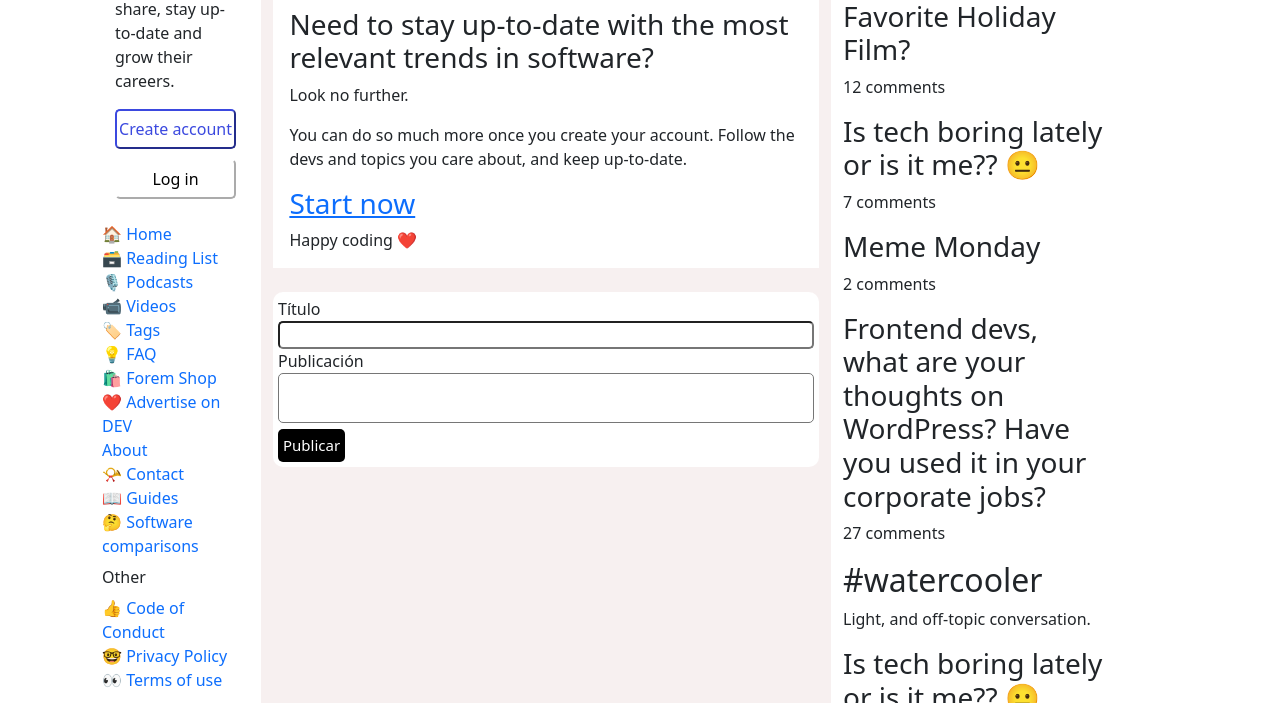
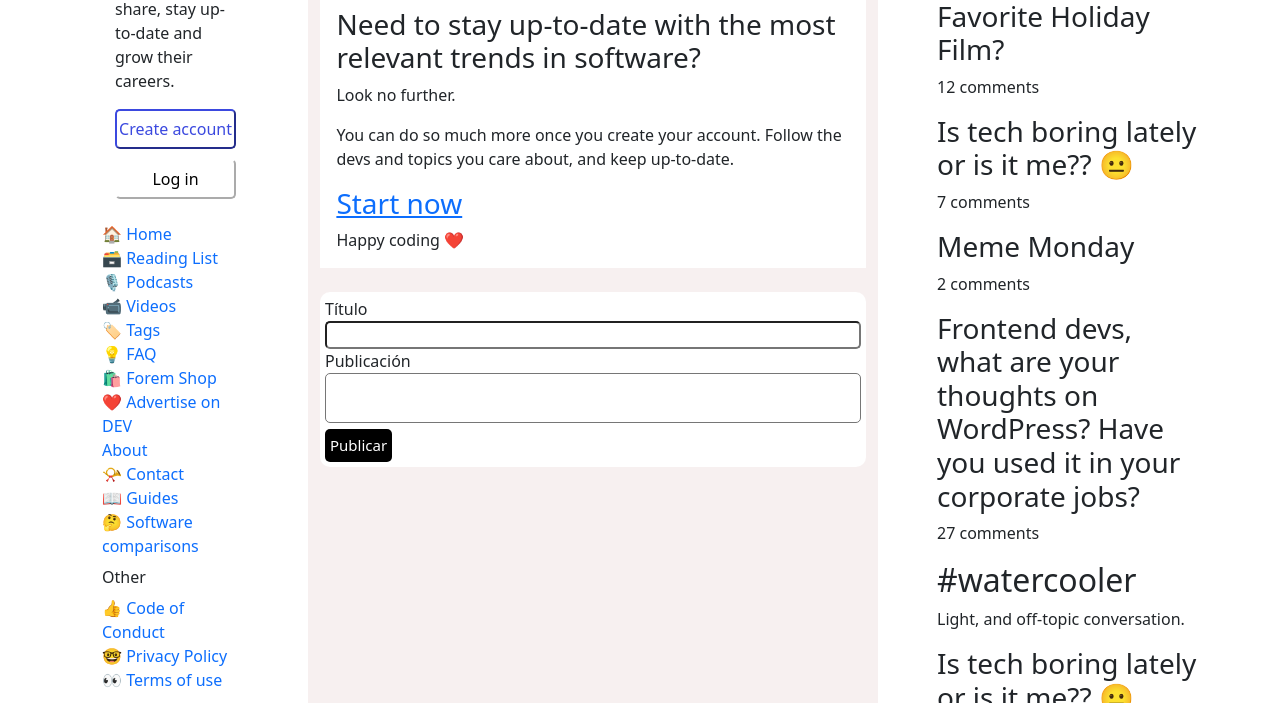
Before and after one commit to LaxDays/reto1, a plain HTML site: page index.html in a window 1280 px wide. Shown: the part 408-1111 px from the top of the page. Drawn offline with nearby package versions, Linux system fonts and the light colour scheme.

Commit message:
se arreglo el space between

```diff
--- a/index.html
+++ b/index.html
@@ -19,7 +19,7 @@
 
 
     <div class="container">
-      <div class="row">
+      <div class="row myFlexSpace">
         <!-- Nav  Brayan-->
     <navbar class="sticky-top">
       <div class="container navBar">
--- a/scss/main.scss
+++ b/scss/main.scss
@@ -10,6 +10,9 @@ body{
     .navBar{
         background-color: white;
         z-index: 10;
+    }
+    .myFlexSpace{
+        justify-content: space-between;
     }
 }
 
```
Also changed, not shown: css/main.css, 1 other file.
